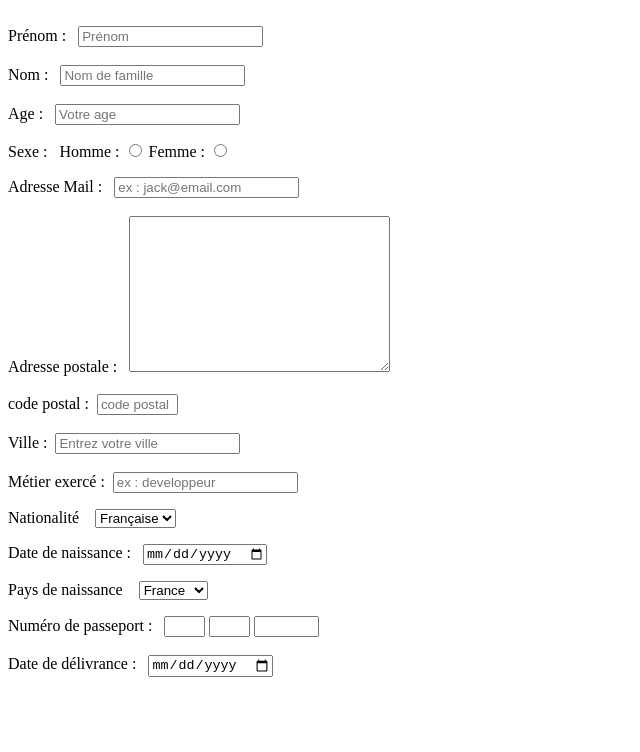
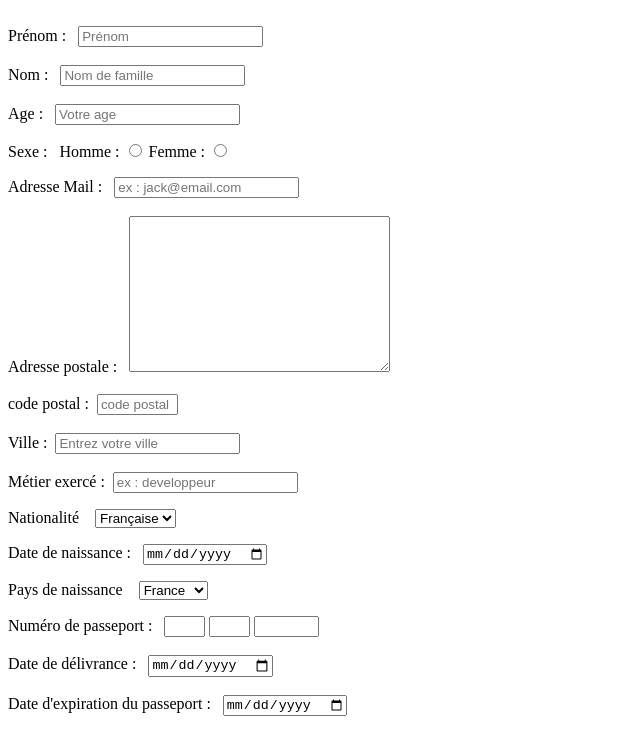
Before and after one commit to AoiLeyos/Html_form, a plain HTML site: page index.html in a window 1280 px wide. Shown: the whole page, without its empty margins (0-640 px from the left). Drawn offline with Linux system fonts and the light colour scheme.

Commit message:
feat(index.html)add expiry_date form

```diff
--- a/index.html
+++ b/index.html
@@ -75,6 +75,9 @@
                 <label for="date_of_issue"> Date de délivrance</label> :&nbsp;&nbsp;
                 <input type="date" name="date de délivrance" id="date_of_issue" required><br><br>
 
+                <label for="expiry_date"> Date d'expiration du passeport</label> :&nbsp;&nbsp;
+                <input type="date" name="date de validité du passeport" id="expiry_date" required>
+
             </form>
         </div>
 
```
